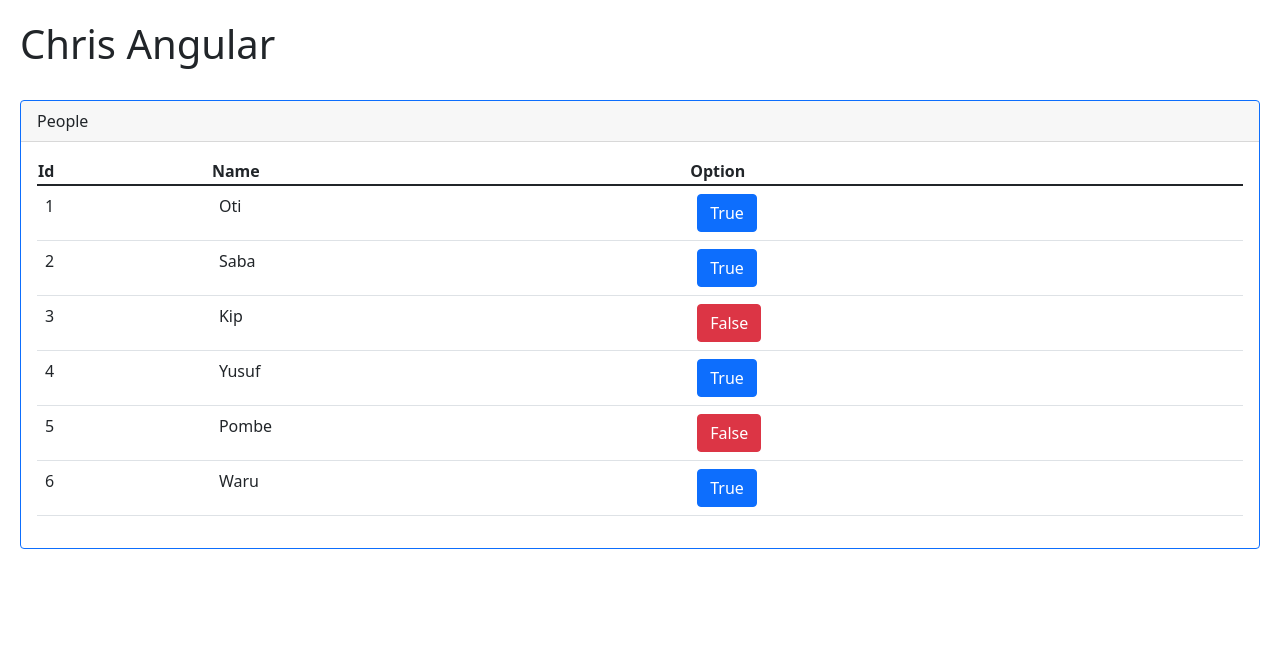
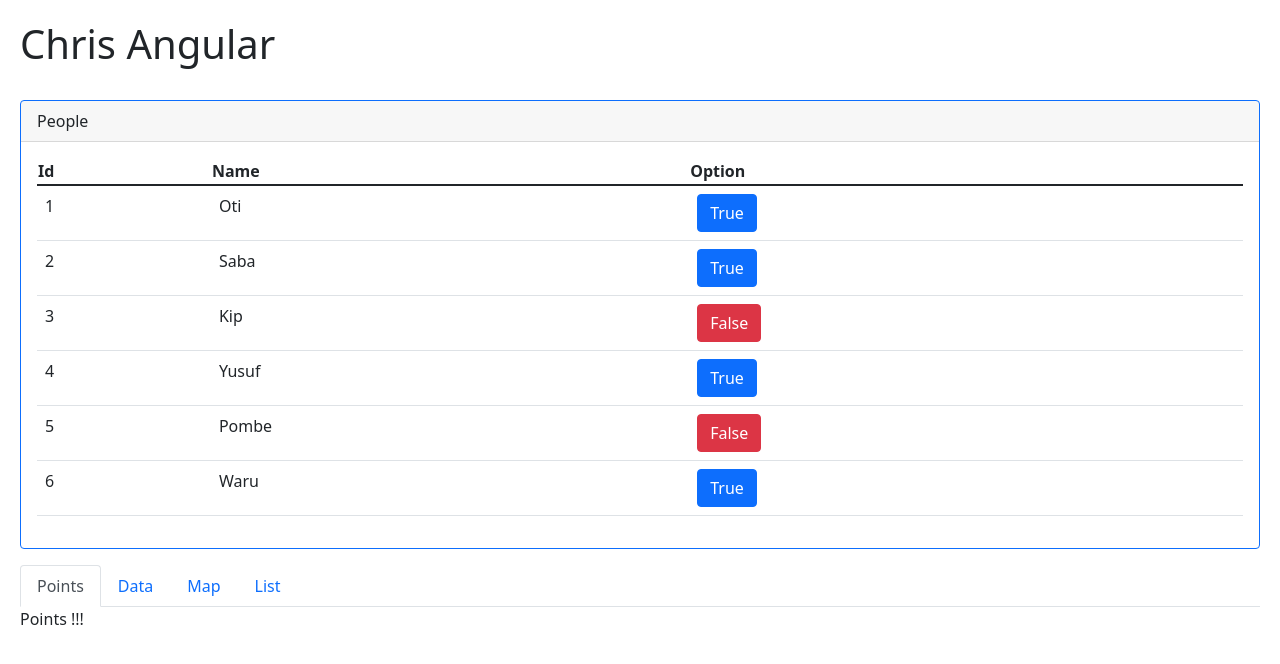
Before and after one commit to Brainykat/kuiva, an Angular app: page / in a window 1280 px wide. Shown: the top 664 px of the page. Built offline with nearby package versions, Linux system fonts and the light colour scheme.

Commit message:
ngSwitchCase

```diff
--- a/src/app/app.component.html
+++ b/src/app/app.component.html
@@ -2,7 +2,7 @@
 <br>
 <div class="card border-primary mb-3" >
     <div class="card-header">People</div>
-    <div class="card-body text-primary" *ngIf="data.length > 0 ; else noData" >
+    <div class="card-body text-primary" *ngIf="data.length > 0; else noData" >
         <table class="table table-stripped">
             <thead>
                 <th>Id</th>
@@ -22,3 +22,25 @@
         <p>No data</p>
         </ng-template>
   </div>
+
+  <ul class="nav nav-tabs">
+    <li class="nav-item">
+      <button class="nav-link" [class.active]="viewMode == 'points'" aria-current="page" (click)="viewMode = 'points'">Points</button>
+    </li>
+    <li class="nav-item">
+      <button class="nav-link"  [class.active]="viewMode == 'data'"  (click)="viewMode = 'data'">Data</button>
+    </li>
+    <li class="nav-item">
+      <button class="nav-link"  [class.active]="viewMode == 'map'"  (click)="viewMode = 'map'">Map</button>
+    </li>
+    <li class="nav-item">
+      <button class="nav-link"  [class.active]="viewMode == 'list'" (click)="viewMode = 'list'" >List</button>
+    </li>
+  </ul>
+  <div [ngSwitch]="viewMode">
+      <div *ngSwitchCase="'points'">Points !!!</div>
+      <div *ngSwitchCase="'data'">Data !!!</div>
+      <div *ngSwitchCase="'map'">Map !!!</div>
+      <div *ngSwitchCase="'list'">List !!!</div>
+      <div *ngSwitchDefault>Nothing </div>
+  </div>
--- a/src/app/app.component.ts
+++ b/src/app/app.component.ts
@@ -15,5 +15,6 @@ export class AppComponent {
     {id:5, name:"Pombe",isFav:false},
     {id:6, name:"Waru",isFav:true}
 ]
+viewMode="points";
 
 }
```
